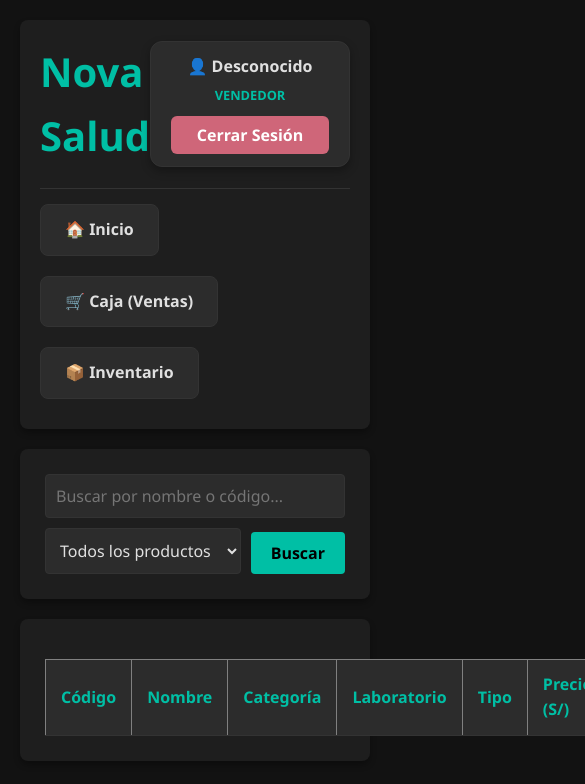
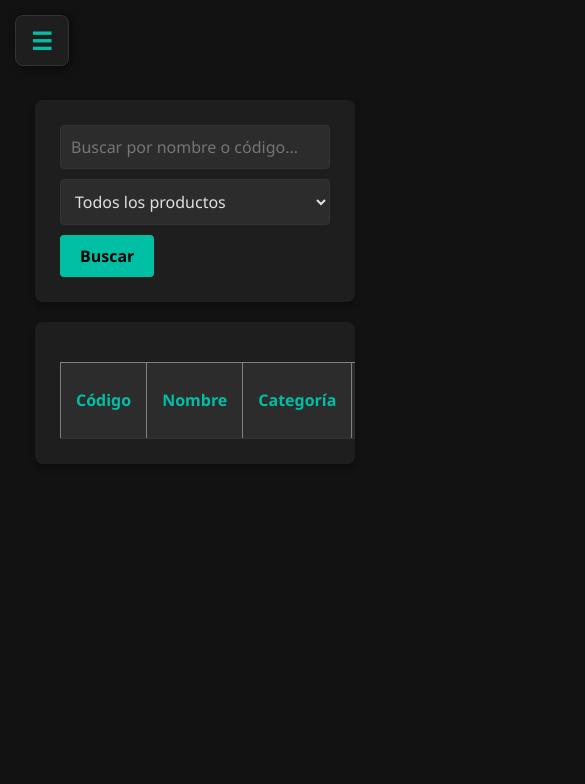
Before and after one commit to ViCaptum/botica_nova_salud, a website: page public/inventario.html in a window 390 px wide. Shown: the top 784 px of the page, 585 px wide, since content can reach past the window. Drawn offline with Linux system fonts and the light colour scheme; no server answers; sample sign-in values are in the browser's storage.

Commit message:
arregle el menu

```diff
--- a/public/css/style.css
+++ b/public/css/style.css
@@ -314,3 +314,143 @@ nav ul {
 .form-full-width {
     grid-column: 1 / -1;
 }
+
+/* ==========================================
+   9. SIDEBAR COLAPSABLE (ESCRITORIO)
+   ========================================== */
+.sidebar {
+    width: 70px;
+    height: 100vh;
+    background-color: var(--bg-superficie);
+    border-right: 1px solid var(--borde);
+    display: flex;
+    flex-direction: column;
+    position: fixed;
+    left: 0;
+    top: 0;
+    padding: 20px 8px;
+    z-index: 1000;
+    overflow: hidden;
+    transition: all 0.3s cubic-bezier(0.4, 0, 0.2, 1);
+}
+
+.sidebar:hover {
+    width: 260px;
+}
+
+main {
+    margin-left: 70px;
+    padding: 30px;
+    width: calc(100% - 70px);
+    transition: margin-left 0.3s ease;
+}
+
+.nav-item, .logout-item {
+    display: flex;
+    align-items: center;
+    justify-content: flex-start;
+    gap: 20px;
+    padding: 12px 18px;
+    width: 100%;
+    border-radius: 8px;
+    transition: all 0.2s;
+    white-space: nowrap;
+    text-decoration: none;
+    color: var(--texto-principal);
+    background: transparent;
+    border: none;
+    cursor: pointer;
+}
+
+.nav-item span, .logout-item span, .user-details {
+    opacity: 0;
+    pointer-events: none;
+    transition: opacity 0.2s;
+}
+
+.sidebar:hover .nav-item span,
+.sidebar:hover .logout-item span,
+.sidebar:hover .user-details {
+    opacity: 1;
+    pointer-events: auto;
+}
+
+.logout-item {
+    background-color: rgba(207, 102, 121, 0.1);
+    color: var(--error);
+    margin-top: 10px;
+}
+
+.logout-item:hover {
+    background-color: var(--error);
+    color: white;
+}
+
+/* ==========================================
+   10. DISEÑO RESPONSIVO (MÓVILES < 611px)
+   ========================================== */
+section {
+    overflow-x: auto;
+}
+
+table {
+    min-width: 600px;
+}
+
+/* Botón flotante oculto por defecto en PC */
+.mobile-menu-btn {
+    display: none;
+    position: fixed;
+    top: 15px;
+    left: 15px;
+    z-index: 1001;
+    background-color: var(--bg-superficie);
+    color: var(--color-primario);
+    border: 1px solid var(--borde);
+    border-radius: 8px;
+    padding: 8px 15px;
+    font-size: 1.5em;
+    cursor: pointer;
+    box-shadow: 2px 2px 10px rgba(0,0,0,0.5);
+}
+
+/* Aplicamos tu cálculo exacto de 611px */
+@media (max-width: 611px) {
+    main {
+        margin-left: 0 !important; /* El contenido ocupa el 100% */
+        width: 100% !important;
+        padding: 80px 15px 20px 15px !important; /* Espacio superior para el botón flotante */
+    }
+
+    /* 1. Mostramos el botón flotante de 3 líneas */
+    .mobile-menu-btn {
+        display: block;
+    }
+
+    /* 2. Empujamos toda la barra lateral hacia la izquierda fuera de la pantalla */
+    .sidebar {
+        width: 260px !important; /* Siempre ancha para que se lea al abrirse */
+        transform: translateX(-100%);
+    }
+
+    /* 3. Clase que devuelve la barra a la pantalla cuando se interactúa */
+    .sidebar.activa {
+        transform: translateX(0);
+    }
+
+    /* En móvil, los textos siempre deben ser visibles cuando la barra está en pantalla */
+    .sidebar .nav-item span,
+    .sidebar .logout-item span,
+    .sidebar .user-details {
+        opacity: 1 !important;
+        pointer-events: auto !important;
+    }
+
+    /* Ocultamos el icono de hamburguesa que estaba dentro de la barra */
+    .sidebar .logo-area span {
+        display: none;
+    }
+    .sidebar .logo-area h1 {
+        margin-left: 0 !important;
+    }
+}
--- a/public/js/auth.js
+++ b/public/js/auth.js
@@ -56,49 +56,75 @@ if (formLogin) {
 }
 
 // ==========================================
-// 3. INYECTAR LA CABECERA CON EL LAYOUT CORREGIDO[cite: 32, 33]
+// 3. INYECTAR SIDEBAR DINÁMICAMENTE
 // ==========================================
 if (!window.location.pathname.includes('index.html') && window.location.pathname !== '/') {
 
     const usuarioStr = localStorage.getItem('usuario_botica');
     const usuario = usuarioStr ? JSON.parse(usuarioStr) : { nombre: 'Desconocido', rol: 2 };
-    const nombreRol = usuario.rol === 1 ? 'ADMINISTRADOR' : 'VENDEDOR';
+    const nombreRol = usuario.rol === 1 ? 'ADMIN' : 'VENDEDOR';
 
-    const headerHTML = `
-        <header style="flex-direction: column; align-items: flex-start; gap: 20px;">
-            <!-- Fila Superior: Logo y Perfil -->
-            <div style="display: flex; justify-content: space-between; width: 100%; align-items: center;">
-                <div class="logo-area">
-                    <h1 style="margin: 0; font-size: 2.5em;">
-                        <span style="color: var(--color-primario);">Nova Salud</span>
-                    </h1>
-                </div>
+    const sidebarHTML = `
+        <!-- BOTÓN FLOTANTE PARA PANTALLAS < 611px -->
+        <button id="mobile-menu-btn" class="mobile-menu-btn">☰</button>
 
-                <div class="user-info-area" style="background-color: var(--bg-input); padding: 12px 20px; border-radius: 12px; border: 1px solid var(--borde); box-shadow: 0 4px 10px rgba(0,0,0,0.3); min-width: 200px; text-align: center;">
-                    <p style="margin: 0 0 5px 0;">👤 <strong>${usuario.nombre}</strong></p>
-                    <p style="font-size: 0.8em; color: var(--color-primario); font-weight: bold; margin-bottom: 10px;">${nombreRol}</p>
-                    <button id="btn-logout" style="background-color: var(--error); color: white; padding: 8px 15px; border-radius: 6px; border: none; cursor: pointer; width: 100%; font-weight: bold; transition: opacity 0.2s;">Cerrar Sesión</button>
-                </div>
+        <aside class="sidebar" id="sidebar-menu">
+            <div class="logo-area" style="margin-bottom: 30px; display: flex; align-items: center; padding: 0 18px;">
+                <span style="font-size: 1.5em; color: var(--color-primario); min-width: 30px; cursor: pointer;">☰</span>
+                <h1 class="user-details" style="font-size: 1.2em; margin-left: 20px; color: white;">Nova Salud</h1>
             </div>
 
-            <!-- Fila Inferior: Navegación corregida[cite: 32, 33] -->
-            <nav style="width: 100%; border-top: 1px solid var(--borde); padding-top: 15px;">
-                <ul style="list-style: none; display: flex; flex-wrap: wrap; gap: 10px; margin: 0; padding: 0;">
-                    <li><a href="dashboard.html" class="nav-item">🏠 Inicio</a></li>
-                    <li><a href="ventas.html" class="nav-item">🛒 Caja (Ventas)</a></li>
-                    <li><a href="inventario.html" class="nav-item">📦 Inventario</a></li>
+            <nav class="sidebar-nav" style="flex-grow: 1;">
+                <ul style="list-style: none; padding: 0; display: flex; flex-direction: column; gap: 5px;">
+                    <li><a href="dashboard.html" class="nav-item">🏠 <span>Inicio</span></a></li>
+                    <li><a href="ventas.html" class="nav-item">🛒 <span>Caja (Ventas)</span></a></li>
+                    <li><a href="inventario.html" class="nav-item">📦 <span>Inventario</span></a></li>
                     ${usuario.rol === 1 ? `
-                        <li><a href="empleados.html" class="nav-item">👥 Empleados</a></li>
-                        <li><a href="mantenimiento.html" class="nav-item">🛠️ Mantenimiento</a></li>
-                        <li><a href="historial-ventas.html" class="nav-item">📊 Historial</a></li>
+                        <li><a href="empleados.html" class="nav-item">👥 <span>Empleados</span></a></li>
+                        <li><a href="mantenimiento.html" class="nav-item">🛠️ <span>Mantenimiento</span></a></li>
+                        <li><a href="historial-ventas.html" class="nav-item">📊 <span>Historial</span></a></li>
                     ` : ''}
                 </ul>
             </nav>
-        </header>
+
+            <div class="sidebar-footer" style="border-top: 1px solid var(--borde); padding-top: 15px; margin-top: auto;">
+                <div class="user-details" style="margin-bottom: 10px; text-align: center; font-size: 0.85em;">
+                    <p><strong>${usuario.nombre}</strong></p>
+                    <p style="color: var(--color-primario); font-size: 0.8em; font-weight: bold;">${nombreRol}</p>
+                </div>
+                <button id="btn-logout" class="logout-item" title="Cerrar Sesión">
+                    🚪 <span>Cerrar Sesión</span>
+                </button>
+            </div>
+        </aside>
     `;
 
-    document.body.insertAdjacentHTML('afterbegin', headerHTML);
+    document.body.insertAdjacentHTML('afterbegin', sidebarHTML);
 
+    // --- LÓGICA DEL MENÚ RESPONSIVO ---
+    const mobileMenuBtn = document.getElementById('mobile-menu-btn');
+    const sidebar = document.getElementById('sidebar-menu');
+
+    if (mobileMenuBtn && sidebar) {
+        // Al pasar el cursor sobre el botón de 3 líneas, el menú desliza hacia la pantalla
+        mobileMenuBtn.addEventListener('mouseenter', () => {
+            sidebar.classList.add('activa');
+        });
+
+        // Alternativa táctil para pantallas (clic)
+        mobileMenuBtn.addEventListener('click', () => {
+            sidebar.classList.toggle('activa');
+        });
+
+        // Al sacar el cursor de la barra, esta se esconde de nuevo
+        sidebar.addEventListener('mouseleave', () => {
+            if(window.innerWidth <= 611) {
+                sidebar.classList.remove('activa');
+            }
+        });
+    }
+
+    // --- LÓGICA DE LOGOUT ---
     const btnLogout = document.getElementById('btn-logout');
     if (btnLogout) {
         btnLogout.addEventListener('click', () => {
```
